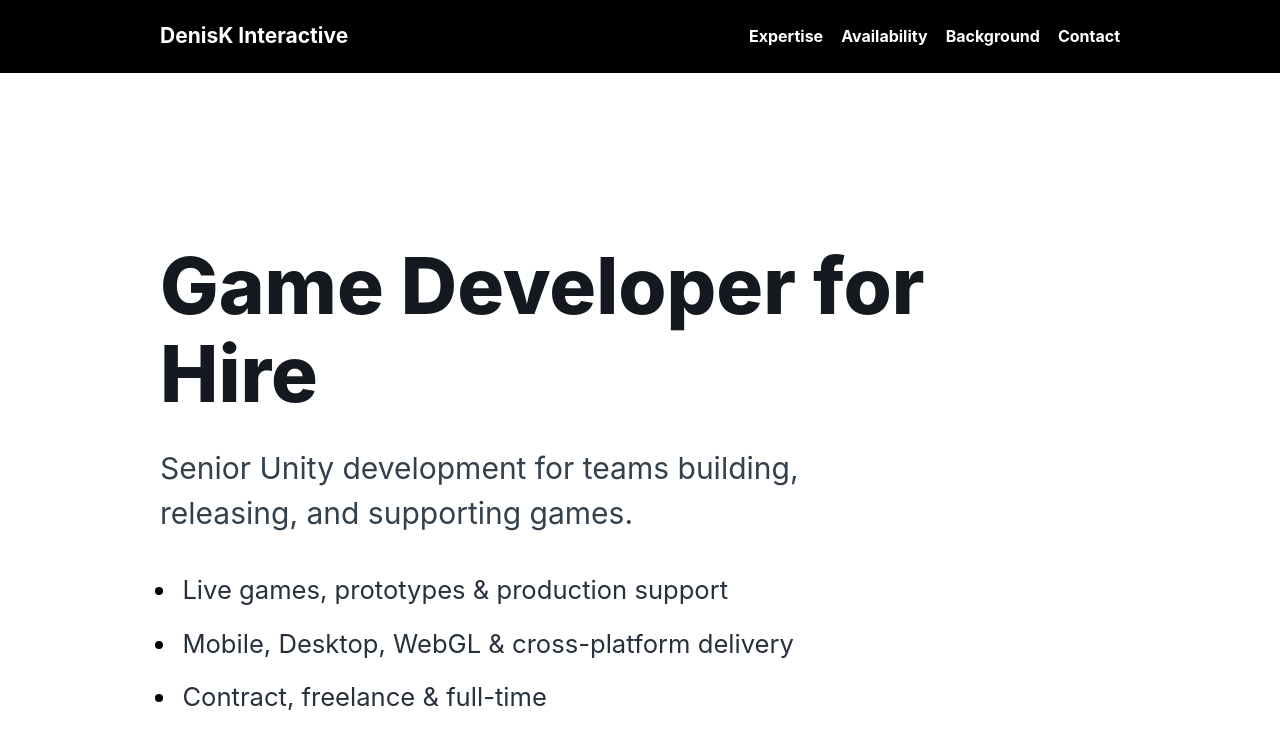
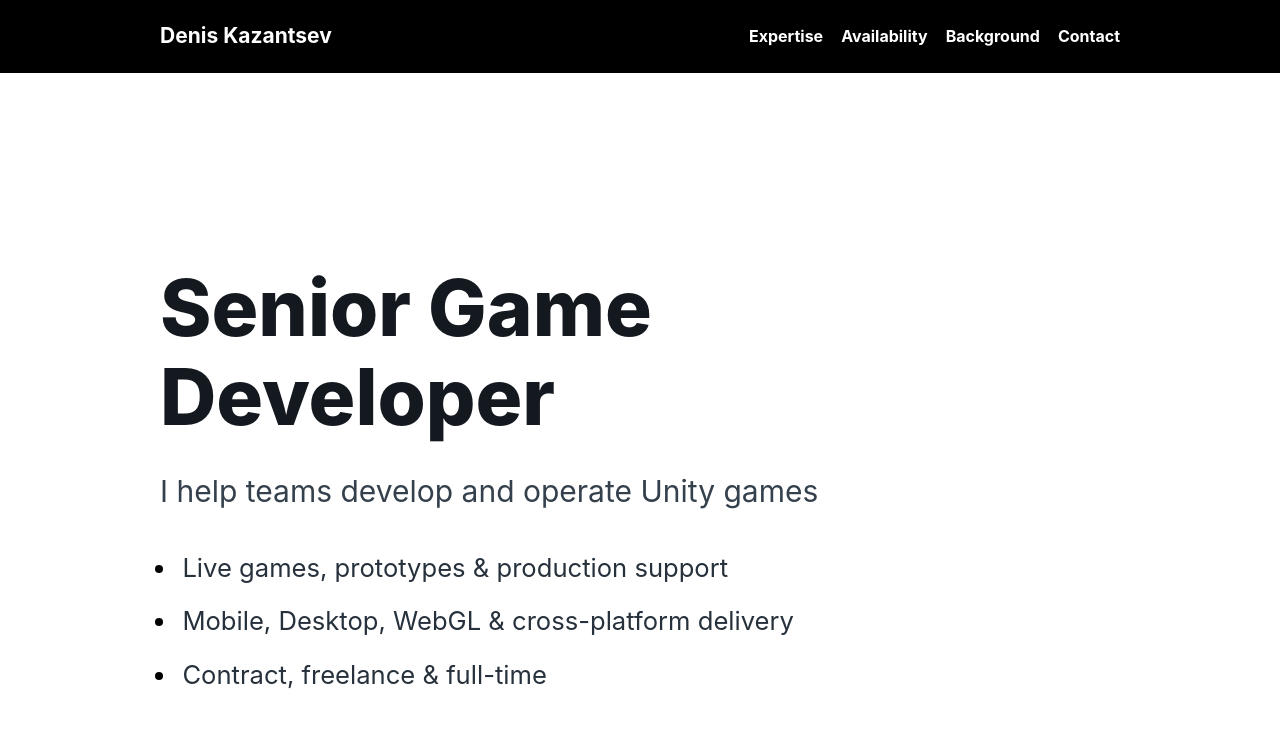
Before and after one commit to JokerDen/denisk, a Jekyll site: the page built from index.md, in a window 1280 px wide and 900 px high. Shown: the top 750 px of the window. Built offline with Jekyll 4.4.1, drawn with Linux system fonts in a browser that asks for light colours.

Commit message:
update texts

```diff
--- a/_layouts/default.html
+++ b/_layouts/default.html
@@ -10,7 +10,7 @@
   <body>
     <header class="site-header">
       <div class="page">
-        <a class="site-title" href="{{ '/' | relative_url }}">DenisK Interactive</a>
+        <a class="site-title" href="{{ '/' | relative_url }}">Denis Kazantsev</a>
         <nav aria-label="Main navigation">
           <a href="#expertise">Expertise</a>
           <a href="#availability">Availability</a>
--- a/index.md
+++ b/index.md
@@ -6,8 +6,8 @@ description: Senior Unity development for teams building, releasing, and support
 
 <section class="hero" id="top">
   <div class="section-inner">
-    <h1>Game Developer for Hire</h1>
-    <p class="lead">Senior Unity development for teams building, releasing, and supporting games.</p>
+    <h1>Senior Game Developer</h1>
+    <p class="lead">I help teams develop and operate Unity games</p>
     <ul class="hero-list">
       <li>Live games, prototypes &amp; production support</li>
       <li>Mobile, Desktop, WebGL &amp; cross-platform delivery</li>
```
